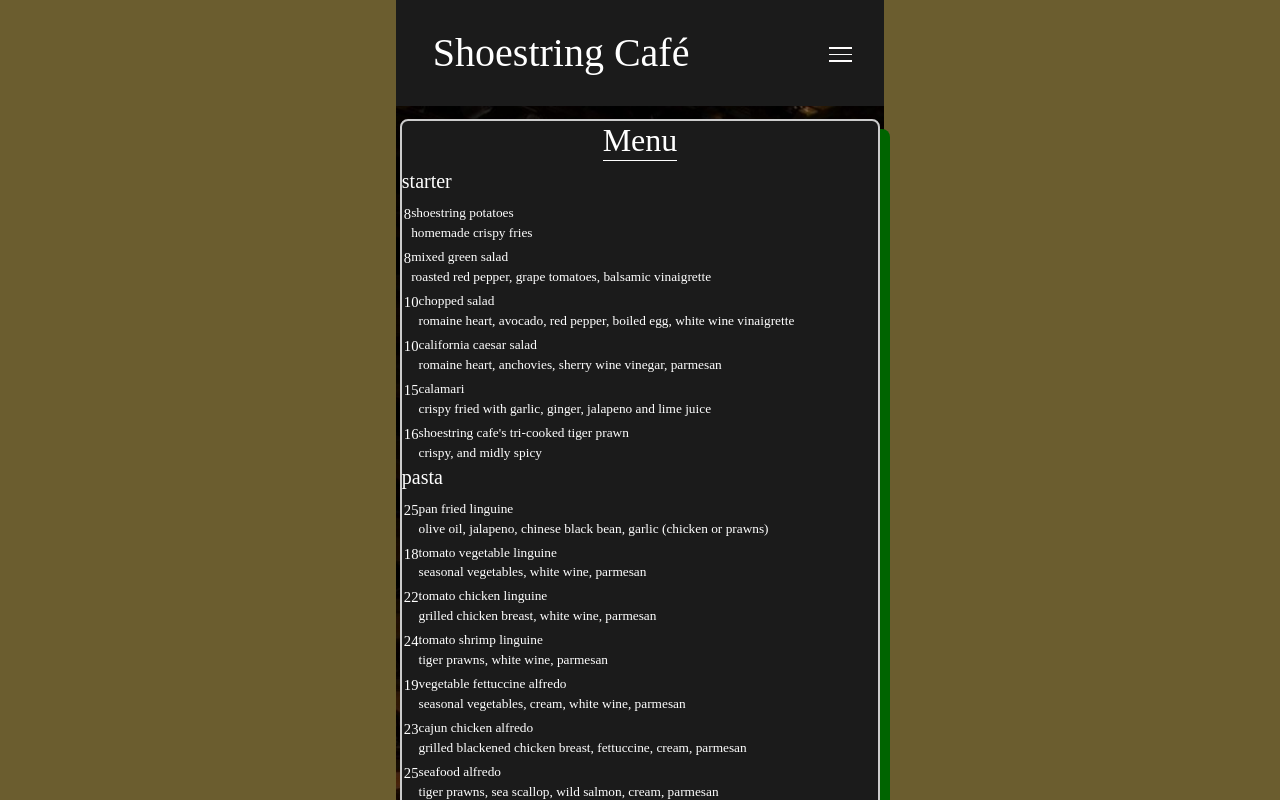
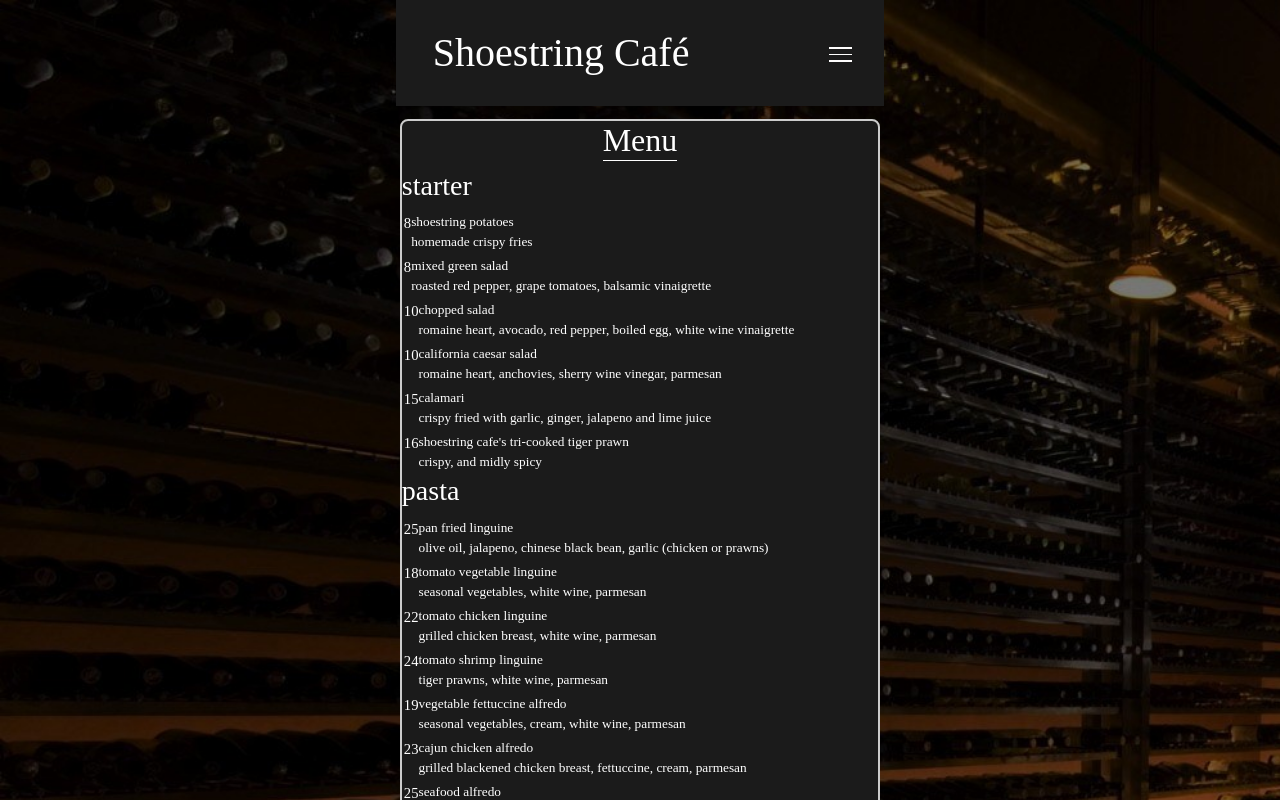
Before and after one commit to cyrusjc/shoestringv2, a React (Vite) app: page /menu in a window 1280 px wide. Shown: the top 800 px of the page. Built offline with nearby package versions, Linux system fonts and the light colour scheme.

Commit message:
global stylings

```diff
--- a/src/App.jsx
+++ b/src/App.jsx
@@ -2,6 +2,8 @@ import "./App.scss";
 import { BrowserRouter, Route, Routes } from "react-router-dom";
 
 import "bootstrap/dist/css/bootstrap.min.css";
+import "./styles/globals/global-styles.scss";
+import "./styles/globals/typography.scss";
 
 import NavBar from "./components/Navbar/NavBar";
 import Footer from "./components/Footer/Footer";
--- a/src/App.scss
+++ b/src/App.scss
@@ -40,8 +40,3 @@
 .read-the-docs {
   color: #888;
 } */
-
-.background {
-  background-image: url("/pic.jpg");
-  background-size: cover;
-}
--- a/src/components/MenuItems/MenuItems.scss
+++ b/src/components/MenuItems/MenuItems.scss
@@ -1,14 +1,9 @@
 @import "../../styles/partials/mixins";
-@import "../../pages/Menu/Menu.scss";
+@import "../../styles/partials/variables";
 
 $text-item-color: $PRIMARY-TEXT-COLOUR;
 $text-desc-color: $PRIMARY-TEXT-COLOUR;
 $text-price-color: $PRIMARY-TEXT-COLOUR;
-
-$primary-text-size: 10pt;
-$text-item-size: 10pt;
-$text-desc-size: 10pt;
-$text-price-size: 11pt;
 
 .menuComp {
   font-size: $primary-text-size;
--- a/src/pages/About/About.jsx
+++ b/src/pages/About/About.jsx
@@ -1,7 +1,7 @@
 import "./About.scss";
 
 const About = () => {
-  return <div className="background">About</div>;
+  return <div className="divCenter">About</div>;
 };
 
 export default About;
--- a/src/pages/Menu/Menu.jsx
+++ b/src/pages/Menu/Menu.jsx
@@ -22,7 +22,7 @@ function Menu() {
     fetchData();
   }, []);
   return (
-    <div className="menu background">
+    <div className="divCenter menu">
       <div className="menuBox">
         <h2>Menu</h2>
         {jsonData && jsonData.values && (
--- a/src/pages/Menu/Menu.scss
+++ b/src/pages/Menu/Menu.scss
@@ -1,17 +1,12 @@
 @import "../../styles/partials/mixins";
 
-$HEADER-FONT-SIZE: 15pt;
-
-$BACKGROUND-COLOUR: #1b1b1b;
-$PRIMARY-TEXT-COLOUR: white;
+$background-colour: #1b1b1b;
+$background-shadow-color: grey;
 
 $TOP-BOT-PADDING: 10pt;
 $SIDE-PADDING: 3pt;
 
 .menu {
-  @include flexCenter(column);
-  @include pictureTheme();
-
   padding-top: $TOP-BOT-PADDING;
   padding-bottom: $TOP-BOT-PADDING;
   padding-left: $SIDE-PADDING;
@@ -20,19 +15,17 @@ $SIDE-PADDING: 3pt;
 
 .menuBox {
   @include flexCenter(column);
-
-  box-shadow: 10px 10px darkgreen;
-  color: $PRIMARY-TEXT-COLOUR;
+  box-shadow: $background-shadow-color;
   max-width: 900px;
   min-width: 300px;
   border: 2px solid #ccc;
   border-radius: 8px;
-  background-color: $BACKGROUND-COLOUR;
+  background-color: $background-colour;
 }
 
 .menuCategory {
   @include flexLeft(column);
-  font-size: $HEADER-FONT-SIZE;
+  // font-size: $HEADER-FONT-SIZE;
 }
 
 ul {
--- /dev/null
+++ b/src/styles/globals/global-styles.scss
@@ -0,0 +1,10 @@
+@import "../partials/mixins";
+
+body {
+  background-image: url("/pic.jpg");
+  background-size: cover;
+}
+
+.divCenter {
+  @include flexCenter(column);
+}
--- /dev/null
+++ b/src/styles/globals/typography.scss
@@ -0,0 +1,14 @@
+@import "../partials/variables";
+
+body {
+  color: $PRIMARY-TEXT-COLOUR;
+}
+
+h1,
+h2,
+h3,
+h4,
+h5,
+h6 {
+  color: $PRIMARY-TEXT-COLOUR;
+}
--- a/src/styles/partials/_variables.scss
+++ b/src/styles/partials/_variables.scss
@@ -1,5 +1,11 @@
 $tablet-breakpoint: 768px;
 $desktop-breakpoint: 1280px;
 
-$BACKGROUND-IMAGE: url("/pic.jpg");
-$BACKGROUND-SIZE: cover;
+$HEADER-FONT-SIZE: 15pt;
+
+$PRIMARY-TEXT-COLOUR: white;
+
+$primary-text-size: 10pt;
+$text-item-size: 10pt;
+$text-desc-size: 10pt;
+$text-price-size: 11pt;
```
